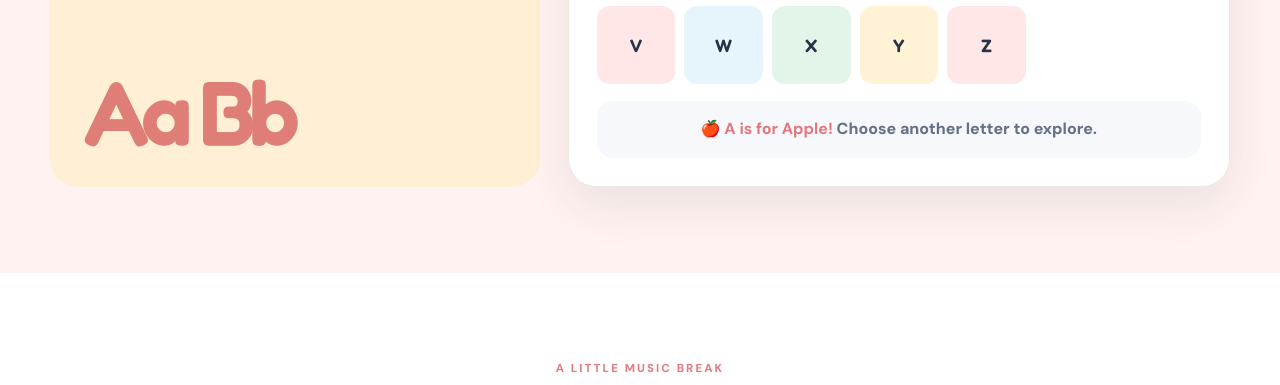
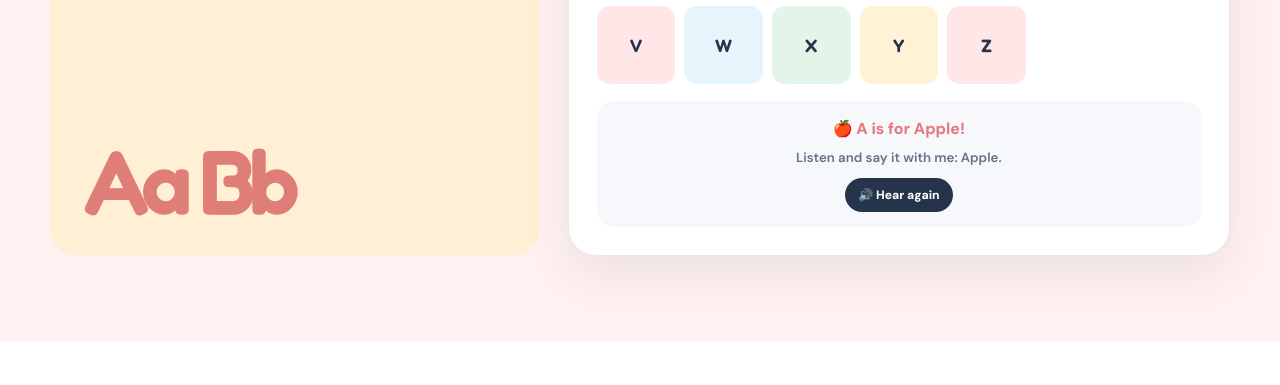
Before and after one commit to nikhilsolkapally-coder/little-dreams-tv-, a plain HTML site: page index.html in a window 1280 px wide. Shown: the part 1912-2297 px from the top of the page. Drawn offline with Linux system fonts and the light colour scheme.

Commit message:
Add spoken ABC letter and word learning

```diff
--- a/index.html
+++ b/index.html
@@ -19,7 +19,7 @@
     .trust-strip{background:white;border-block:1px solid var(--line)}.trust-inner{display:grid;grid-template-columns:repeat(4,1fr);gap:16px;padding:19px 0}.trust-item{display:flex;justify-content:center;align-items:center;gap:10px;color:#6a7789;font-size:.82rem;font-weight:800}.trust-item b{font-size:1.3rem}
     .section{padding:86px 0}.section-soft{background:#fff}.section-blue{background:#f0f8fc}.section-pink{background:#fff2f0}.section-lilac{background:#f5f1ff}.section-head{max-width:690px;margin:0 auto 38px;text-align:center}.overline{font-size:.72rem;letter-spacing:.18em;text-transform:uppercase;color:#e17c80;font-weight:800}.section-head h2{font:600 clamp(2.25rem,4vw,3.35rem)/1.08 Fredoka,sans-serif;letter-spacing:-.025em;margin:10px 0}.section-head p{color:var(--muted);margin:0;font-size:.97rem}
     .path-grid{display:grid;grid-template-columns:repeat(4,1fr);gap:18px}.path-card{background:white;border:1px solid var(--line);border-radius:24px;padding:23px;min-height:218px;transition:transform .22s,box-shadow .22s}.path-card:hover{transform:translateY(-6px);box-shadow:var(--shadow)}.path-icon{width:62px;height:62px;border-radius:20px;display:grid;place-items:center;font-size:2rem;margin-bottom:18px;background:#fff0d0}.path-card:nth-child(2) .path-icon{background:#ffe4e4}.path-card:nth-child(3) .path-icon{background:#e6e0ff}.path-card:nth-child(4) .path-icon{background:#dff5eb}.path-card h3{font:600 1.25rem Fredoka,sans-serif;margin:0 0 6px}.path-card p{color:var(--muted);font-size:.86rem;margin:0 0 13px}.arrow-link{color:#df7379;font-size:.82rem;font-weight:800}
-    .learning-layout{display:grid;grid-template-columns:.85fr 1.15fr;gap:28px;align-items:stretch}.learning-intro{border-radius:var(--radius);padding:34px;background:#fff0d5;display:flex;flex-direction:column;justify-content:space-between;min-height:320px}.learning-intro h3{font:600 2rem/1.1 Fredoka,sans-serif;margin:10px 0}.learning-intro p{color:#7b756a}.learning-intro .big-abc{font:600 5.7rem/.9 Fredoka,sans-serif;color:#df7e77;letter-spacing:-.08em}.alphabet-panel{background:white;border:1px solid var(--line);border-radius:var(--radius);padding:28px;box-shadow:var(--shadow)}.alphabet-grid{display:grid;grid-template-columns:repeat(7,1fr);gap:9px}.letter{aspect-ratio:1;border:0;border-radius:13px;background:#fff2d5;color:var(--navy);font:600 1.12rem Fredoka,sans-serif;transition:.15s}.letter:nth-child(4n+2){background:#ffe7e7}.letter:nth-child(4n+3){background:#e6f5fb}.letter:nth-child(4n){background:#e3f5e9}.letter:hover,.letter.active{background:var(--navy);color:white;transform:scale(1.06)}.letter-output{margin-top:17px;border-radius:16px;background:#f7f8fb;padding:15px;text-align:center;font-weight:800;color:#647186;min-height:56px}.letter-output strong{color:#e4777c}
+    .learning-layout{display:grid;grid-template-columns:.85fr 1.15fr;gap:28px;align-items:stretch}.learning-intro{border-radius:var(--radius);padding:34px;background:#fff0d5;display:flex;flex-direction:column;justify-content:space-between;min-height:320px}.learning-intro h3{font:600 2rem/1.1 Fredoka,sans-serif;margin:10px 0}.learning-intro p{color:#7b756a}.learning-intro .big-abc{font:600 5.7rem/.9 Fredoka,sans-serif;color:#df7e77;letter-spacing:-.08em}.alphabet-panel{background:white;border:1px solid var(--line);border-radius:var(--radius);padding:28px;box-shadow:var(--shadow)}.alphabet-grid{display:grid;grid-template-columns:repeat(7,1fr);gap:9px}.letter{aspect-ratio:1;border:0;border-radius:13px;background:#fff2d5;color:var(--navy);font:600 1.12rem Fredoka,sans-serif;transition:.15s}.letter:nth-child(4n+2){background:#ffe7e7}.letter:nth-child(4n+3){background:#e6f5fb}.letter:nth-child(4n){background:#e3f5e9}.letter:hover,.letter.active{background:var(--navy);color:white;transform:scale(1.06)}.letter-output{margin-top:17px;border-radius:16px;background:#f7f8fb;padding:15px;text-align:center;font-weight:800;color:#647186;min-height:56px}.letter-output strong{color:#e4777c}.letter-output span{display:block;font-size:.83rem;font-weight:600;margin-top:4px}.sound-again{margin-top:9px;border:0;border-radius:999px;background:#25334b;color:white;padding:7px 13px;font-size:.76rem;font-weight:800}
     .rhymes-grid{display:grid;grid-template-columns:1.1fr .9fr;gap:24px}.rhymes-feature{position:relative;overflow:hidden;border-radius:var(--radius);min-height:350px;background:#d7edfa}.rhymes-feature img{width:100%;height:100%;position:absolute;inset:0;object-fit:cover}.rhymes-overlay{position:absolute;inset:0;background:linear-gradient(0deg,rgba(29,42,60,.75),transparent 75%);display:flex;flex-direction:column;justify-content:flex-end;padding:30px;color:white}.rhymes-overlay h3{font:600 2rem Fredoka,sans-serif;margin:6px 0}.rhymes-overlay p{margin:0;color:#f1f3f6}.rhymes-side{display:grid;gap:18px}.mini-feature{display:flex;align-items:center;gap:18px;background:white;padding:19px;border-radius:22px;border:1px solid var(--line)}.mini-icon{width:76px;height:76px;flex-shrink:0;border-radius:20px;background:#ffe7e7;display:grid;place-items:center;font-size:2.3rem}.mini-feature:nth-child(2) .mini-icon{background:#e3f5e9}.mini-feature h3{font:600 1.15rem Fredoka,sans-serif;margin:0 0 4px}.mini-feature p{margin:0 0 7px;color:var(--muted);font-size:.83rem}
     .story-grid{display:grid;grid-template-columns:repeat(3,1fr);gap:20px}.story-card{background:white;border-radius:24px;overflow:hidden;border:1px solid var(--line);transition:.2s}.story-card:hover{transform:translateY(-5px);box-shadow:var(--shadow)}.story-image{height:190px;overflow:hidden;background:#f4e9d8}.story-image img{width:100%;height:100%;object-fit:cover;transition:transform .4s}.story-card:hover .story-image img{transform:scale(1.04)}.story-body{padding:21px}.story-tag{font-size:.68rem;letter-spacing:.12em;text-transform:uppercase;color:#dc7b7c;font-weight:800}.story-body h3{font:600 1.35rem Fredoka,sans-serif;margin:7px 0}.story-body p{font-size:.86rem;color:var(--muted);margin:0}
     .counting-layout{display:grid;grid-template-columns:1fr 1fr;gap:24px;align-items:center}.count-card{background:white;border-radius:var(--radius);padding:35px;text-align:center;border:1px solid var(--line);box-shadow:var(--shadow)}.count-number{font:600 6rem/.95 Fredoka,sans-serif;color:#e87e84}.count-word{font-weight:800;color:#778397;margin:12px 0 22px}.count-buttons{display:flex;justify-content:center;gap:10px;flex-wrap:wrap}.count-art{border-radius:var(--radius);min-height:310px;background:#dff3ed;display:grid;place-items:center;font-size:8rem;position:relative;overflow:hidden}.count-art:before,.count-art:after{content:"";position:absolute;width:190px;height:190px;border-radius:50%;background:#ffffff55}.count-art:before{left:-60px;top:-70px}.count-art:after{right:-55px;bottom:-70px}
@@ -155,8 +155,19 @@
     const words=["Apple","Ball","Cat","Dog","Elephant","Fish","Giraffe","House","Ice cream","Jellyfish","Kite","Lion","Moon","Nest","Orange","Penguin","Queen","Rabbit","Sun","Tiger","Umbrella","Violin","Whale","Xylophone","Yak","Zebra"];
     const emojis=["🍎","⚽","🐱","🐶","🐘","🐟","🦒","🏠","🍦","🪼","🪁","🦁","🌙","🪺","🍊","🐧","👑","🐰","☀️","🐯","☂️","🎻","🐳","🎼","🐃","🦓"];
     const alphabetGrid=document.getElementById("alphabetGrid"),letterOutput=document.getElementById("letterOutput");
-    "ABCDEFGHIJKLMNOPQRSTUVWXYZ".split("").forEach((letter,index)=>{const button=document.createElement("button");button.type="button";button.className="letter";button.textContent=letter;button.setAttribute("aria-label","Letter "+letter);button.addEventListener("click",()=>{alphabetGrid.querySelectorAll(".letter").forEach(item=>item.classList.remove("active"));button.classList.add("active");letterOutput.innerHTML=emojis[index]+" <strong>"+letter+" is for "+words[index]+"!</strong> Say it out loud together.";});alphabetGrid.appendChild(button);});
-    alphabetGrid.firstElementChild.classList.add("active");
+    const animalSounds={C:"Meow, meow! A cat says meow.",D:"Woof, woof! A dog says woof.",E:"Trumpet! An elephant makes a trumpet sound.",F:"Blub, blub! A fish swims quietly.",L:"Roar! A lion says roar.",M:"Moo! A cow says moo.",S:"Sss! A snake says sss.",T:"Roar! A tiger says roar.",Z:"A zebra is a beautiful wild animal."};
+    const speakText=text=>{if(!("speechSynthesis" in window))return;window.speechSynthesis.cancel();const utterance=new SpeechSynthesisUtterance(text);utterance.lang="en-US";utterance.rate=.82;utterance.pitch=1.08;window.speechSynthesis.speak(utterance);};
+    function showLetter(letter,index,button){
+      alphabetGrid.querySelectorAll(".letter").forEach(item=>{item.classList.remove("active");item.setAttribute("aria-pressed","false");});
+      button.classList.add("active");button.setAttribute("aria-pressed","true");
+      const animal=animalSounds[letter];
+      const speech=letter+" is for "+words[index]+". "+words[index]+". "+(animal||"");
+      letterOutput.innerHTML=emojis[index]+" <strong>"+letter+" is for "+words[index]+"!</strong><br><span>"+(animal||"Listen and say it with me: "+words[index]+".")+"</span> <button class=\"sound-again\" type=\"button\">🔊 Hear again</button>";
+      letterOutput.querySelector(".sound-again").addEventListener("click",()=>speakText(speech));
+      speakText(speech);
+    }
+    "ABCDEFGHIJKLMNOPQRSTUVWXYZ".split("").forEach((letter,index)=>{const button=document.createElement("button");button.type="button";button.className="letter";button.textContent=letter;button.setAttribute("aria-label","Letter "+letter+". "+letter+" for "+words[index]);button.setAttribute("aria-pressed","false");button.addEventListener("click",()=>showLetter(letter,index,button));alphabetGrid.appendChild(button);});
+    showLetter("A",0,alphabetGrid.firstElementChild);
     const numberNames=["ONE","TWO","THREE","FOUR","FIVE","SIX","SEVEN","EIGHT","NINE","TEN","ELEVEN","TWELVE","THIRTEEN","FOURTEEN","FIFTEEN","SIXTEEN","SEVENTEEN","EIGHTEEN","NINETEEN","TWENTY"];let number=1;
     function renderCount(){document.getElementById("countNumber").textContent=number;document.getElementById("countWord").textContent=numberNames[number-1]+" · "+"⭐".repeat(Math.min(number,10));}
     document.getElementById("nextCount").addEventListener("click",()=>{number=number===20?1:number+1;renderCount();});document.getElementById("resetCount").addEventListener("click",()=>{number=1;renderCount();});
```
